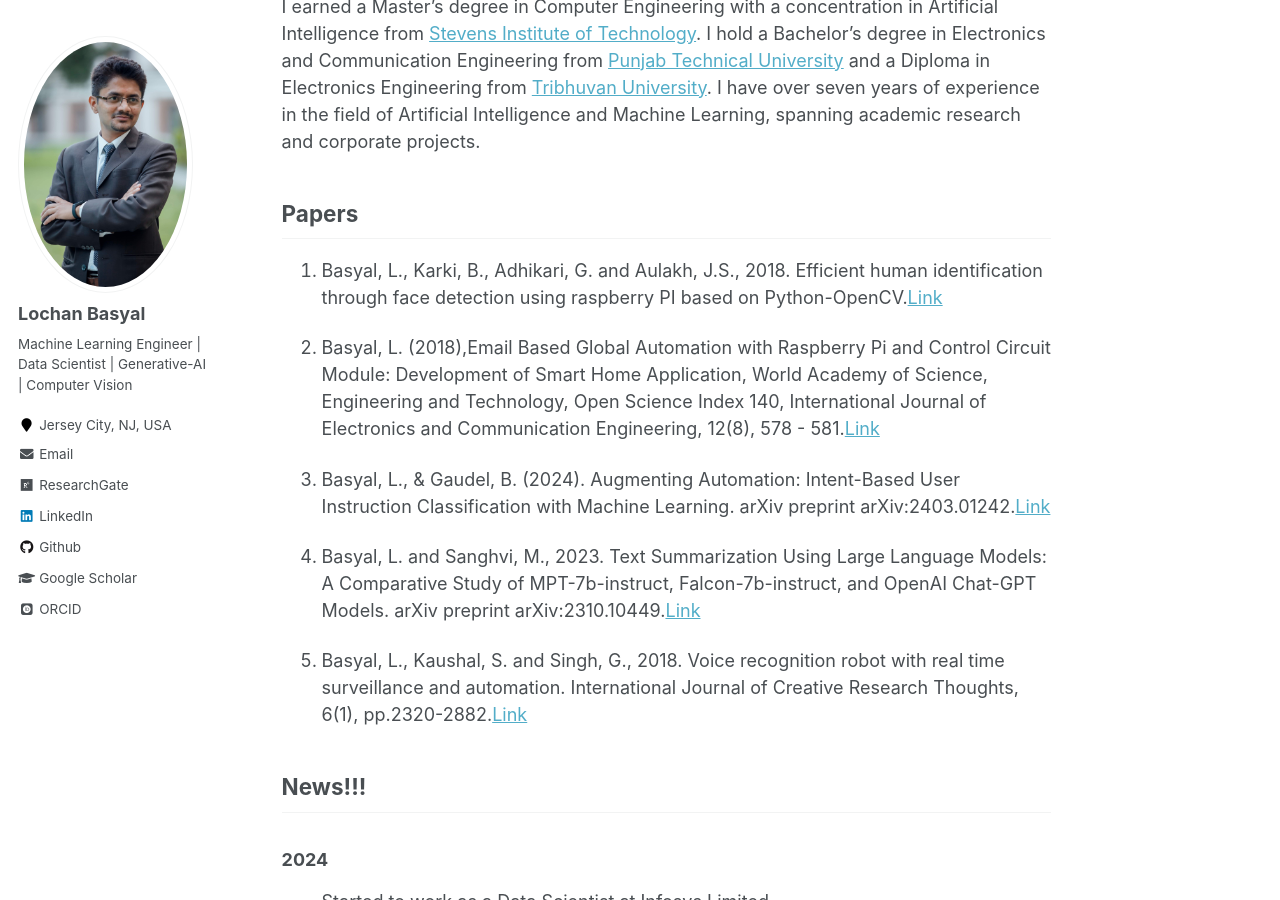
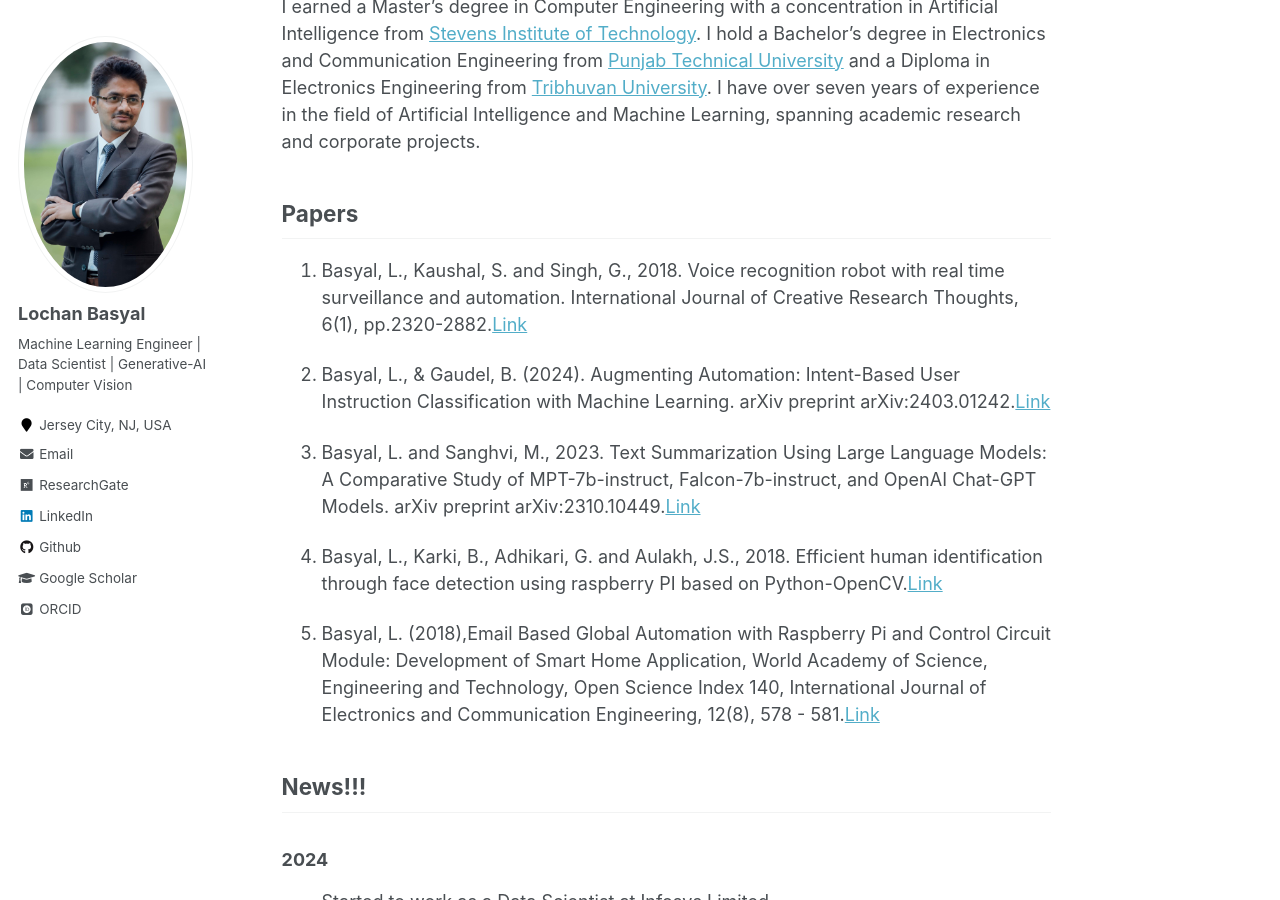
Before and after one commit to lbasyal/lbasyal.github.io, a Jekyll site: the page built from _pages/about.md, in a window 1280 px wide and 900 px high, scrolled down 218 px. Built offline with Jekyll 4.4.1, drawn with Linux system fonts in a browser that asks for light colours; some web fonts are replaced.

```diff
--- a/_pages/about.md
+++ b/_pages/about.md
@@ -14,15 +14,15 @@ I earned a Master's degree in Computer Engineering with a concentration in Artif
 
 ## Papers
 
-1. Basyal, L., Karki, B., Adhikari, G. and Aulakh, J.S., 2018. Efficient human identification through face detection using raspberry PI based on Python-OpenCV.[Link](http://lbasyal.github.io/files/paper2.pdf)
+1. Basyal, L., Kaushal, S. and Singh, G., 2018. Voice recognition robot with real time surveillance and automation. International Journal of Creative Research Thoughts, 6(1), pp.2320-2882.[Link](http://lbasyal.github.io/files/paper3.pdf)
 
-2. Basyal, L. (2018),Email Based Global Automation with Raspberry Pi and Control Circuit Module: Development of Smart Home Application, World Academy of Science, Engineering and Technology, Open Science Index 140, International Journal of Electronics and Communication Engineering, 12(8), 578 - 581.[Link](http://lbasyal.github.io/files/paper4.pdf)
+2. Basyal, L., & Gaudel, B. (2024). Augmenting Automation: Intent-Based User Instruction Classification with Machine Learning. arXiv preprint arXiv:2403.01242.[Link](http://lbasyal.github.io/files/paper6.pdf)
 
-3. Basyal, L., & Gaudel, B. (2024). Augmenting Automation: Intent-Based User Instruction Classification with Machine Learning. arXiv preprint arXiv:2403.01242.[Link](http://lbasyal.github.io/files/paper6.pdf)
+3. Basyal, L. and Sanghvi, M., 2023. Text Summarization Using Large Language Models: A Comparative Study of MPT-7b-instruct, Falcon-7b-instruct, and OpenAI Chat-GPT Models. arXiv preprint arXiv:2310.10449.[Link](https://arxiv.org/abs/2310.10449)
 
-4. Basyal, L. and Sanghvi, M., 2023. Text Summarization Using Large Language Models: A Comparative Study of MPT-7b-instruct, Falcon-7b-instruct, and OpenAI Chat-GPT Models. arXiv preprint arXiv:2310.10449.[Link](https://arxiv.org/abs/2310.10449)
+4. Basyal, L., Karki, B., Adhikari, G. and Aulakh, J.S., 2018. Efficient human identification through face detection using raspberry PI based on Python-OpenCV.[Link](http://lbasyal.github.io/files/paper2.pdf)
 
-5. Basyal, L., Kaushal, S. and Singh, G., 2018. Voice recognition robot with real time surveillance and automation. International Journal of Creative Research Thoughts, 6(1), pp.2320-2882.[Link](http://lbasyal.github.io/files/paper3.pdf)
+5. Basyal, L. (2018),Email Based Global Automation with Raspberry Pi and Control Circuit Module: Development of Smart Home Application, World Academy of Science, Engineering and Technology, Open Science Index 140, International Journal of Electronics and Communication Engineering, 12(8), 578 - 581.[Link](http://lbasyal.github.io/files/paper4.pdf)
 
 ## News!!!
 
```
